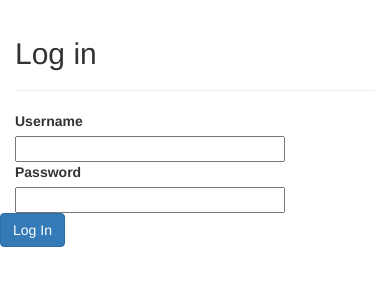
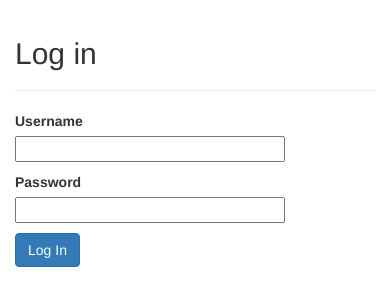
Before and after one commit to hemidactylus/flaskbiblio, a Flask app: page /login in a window 390 px wide; the page is wider, and only the part inside the window is pictured. Shown: the part 55-361 px from the top of that part. Run offline with Flask 2, Linux system fonts and the light colour scheme; some libraries are stand-ins or nearby versions.

Commit message:
Dialog style made into a tiny css

```diff
--- /dev/null
+++ b/app/static/css/bibliomansarda.css
@@ -0,0 +1,4 @@
+.row-grid + .row-grid {
+    margin-top: 10px;
+    margin-bottom: 10px;
+}
--- a/app/templates/bootbase.html
+++ b/app/templates/bootbase.html
@@ -14,6 +14,7 @@
     <!-- The above 3 meta tags *must* come first in the head; any other head content must come *after* these tags -->
     <meta name="description" content="">
     <meta name="author" content="">
+    <link href="/css/bibliomansarda.css" rel="stylesheet" type="text/css" />
     <link rel="icon" href="/images/library.png">
 
 {% endblock %}
--- a/app/templates/login.html
+++ b/app/templates/login.html
@@ -7,7 +7,7 @@
   <hr>
   <form action="" method="post" name="login">
      {{ form.hidden_tag() }}
-      <div class="row">
+      <div class="row row-grid">
         <div class="col-sm-2">
           <label>
             Username
@@ -20,7 +20,7 @@
           {% endfor %}
         </div>
       </div>
-      <div class="row">
+      <div class="row row-grid"">
         <div class="col-sm-2">
           <label>
             Password
@@ -33,11 +33,9 @@
           {% endfor %}
         </div>
       </div>
-      <div class="row">
-        <div class="row">
-          <div class="col-sm-2">
-            {{ form.login(class_='btn btn-primary') }}
-          </div>
+      <div class="row row-grid">
+        <div class="col-sm-2">
+          {{ form.login(class_='btn btn-primary') }}
         </div>
       </div>
   </form>
--- a/app/templates/usersettings.html
+++ b/app/templates/usersettings.html
@@ -7,14 +7,14 @@
   <hr>
   <form class="form form-horizontal" method="post" role="form">
     {{ form.hidden_tag() }}
-     <div class="row">
+     <div class="row row-grid">
       <div class="col-sm-6">
         <label>
           {{ form.requireconfirmation() }} Ask for confirmations
         </label>
       </div>
     </div>
-     <div class="row">
+     <div class="row row-grid">
       <div class="col-sm-6">
         <label class="control-label" for="resultsperpage">
           Results per page
@@ -25,7 +25,7 @@
         {% endfor %}
       </div>
     </div>
-    <div class="row">
+    <div class="row row-grid">
       <div class="col-sm-2">
         {{ form.submit(class_='btn btn-primary') }}
       </div>
```
Also changed, not shown: app/templates/changepassword.html (+6 -8 lines).
